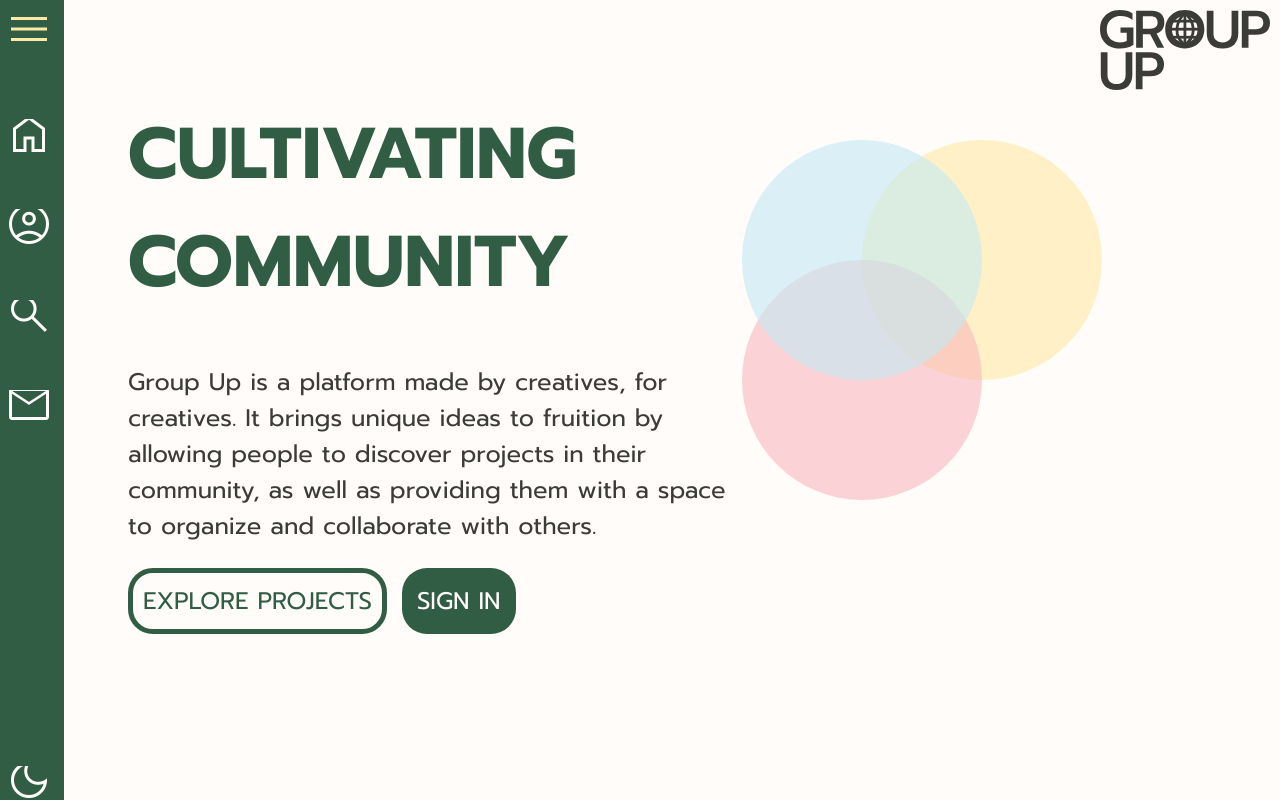
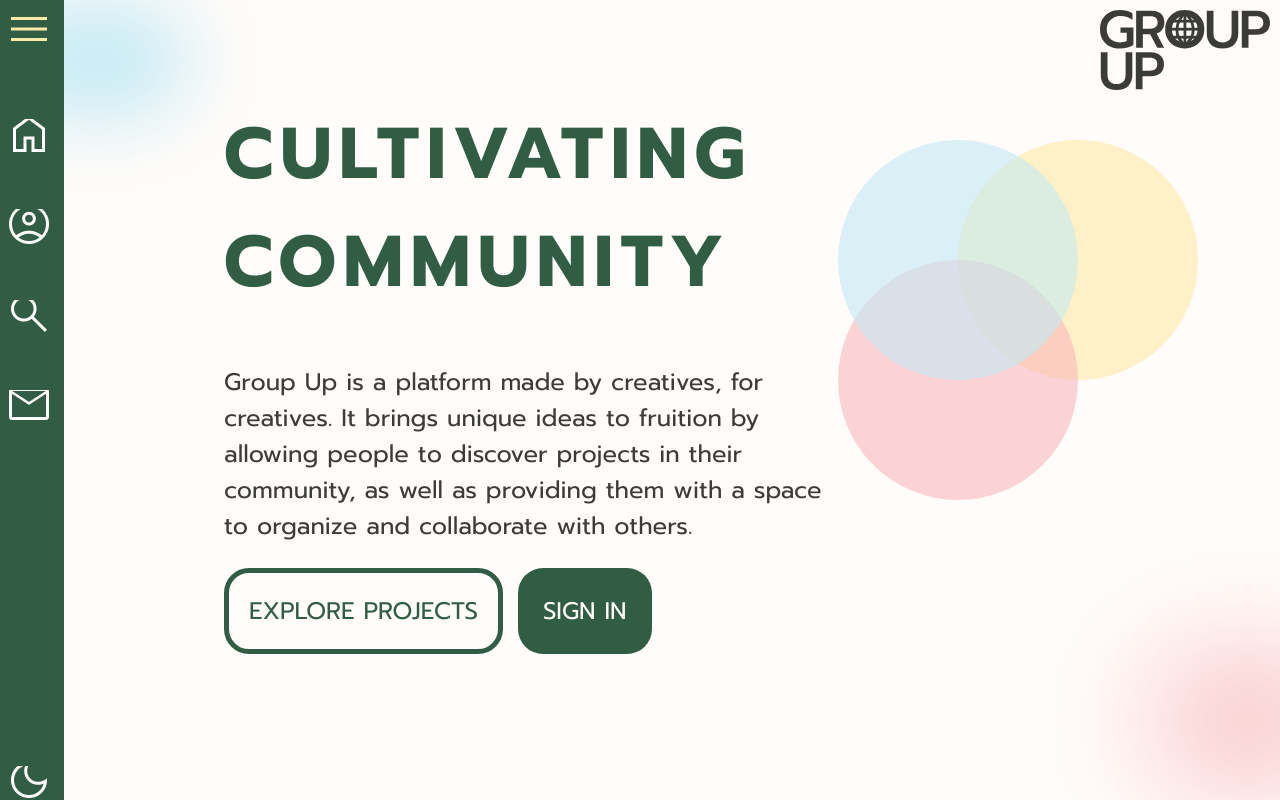
Before and after one commit to epboblet/Group-Up, a React (Create React App) app in the folder group-up/: page / in a window 1280 px wide. Shown: the top 800 px of the page. Built offline with nearby package versions, Linux system fonts and the light colour scheme; no server answers.

Commit message:
small updates to styles
Made some small updates to the style of the page like adding a heading color for light and dark and changing the spacing of the headings

```diff
--- a/group-up/src/App.css
+++ b/group-up/src/App.css
@@ -1,7 +1,7 @@
 /* #region Root */
 :root {
+  font-family: 'Prompt', sans-serif;
   --content-width: 70vw;
-  font-family: 'Prompt', sans-serif;
   --blue: #c3e9f4;
   --green: #315d44;
   --yellow: #ffe9a6;
@@ -20,6 +20,7 @@
   --foreground: var(--green);
   --accent: var(--yellow);
   --svg-filter: none;
+  --headings: var(--green);
 }
 
 :root.dark {
@@ -29,6 +30,7 @@
   --background2: var(--black-darken);
   --foreground: var(--green);
   --accent: var(--yellow);
+  --headings: var(--white);
 }
 
 /* #endregion */
@@ -50,8 +52,9 @@ body {
 }
 
 h1 {
-  color: var(--foreground);
+  color: var(--headings);
   z-index: 3;
+  letter-spacing: 0.1em;
 }
 
 .body-header {
@@ -85,6 +88,7 @@ h1 {
   height: 110vh;
   width: 100vw;
   background-image: linear-gradient(var(--background) 90%, var(--background2) 100%);
+  overflow: hidden;
 }
 
 #about {
@@ -102,6 +106,8 @@ h1 {
 }
 
 #about-body {
+  position: relative;
+  z-index: 3;
   font-size: 3vh;
 }
 
@@ -143,26 +149,26 @@ h1 {
   z-index: 2;
 }
 
-.accent-1 {
-  height: 15em;
-  width: 15em;
+.accent-blue {
+  height: 15vh;
+  width: 15vw;
   border-radius: 50%;
   position: absolute;
   filter: blur(40px);
   background-color: var(--blue);
   z-index: 1;
-  overflow: hidden;
 }
 
-.accent-2 {
-  height: 10em;
-  width: 10em;
+.accent-pink {
+  height: 15vh;
+  width: 15vw;
   border-radius: 50%;
-  position: absolute;
+  position: relative;
   filter: blur(60px);
   background-color: var(--pink);
   z-index: 1;
-  overflow: hidden;
+  top: 70vh;
+  left: 90vw;
 }
 /* #endregion */
 
@@ -343,6 +349,7 @@ h1 {
 
 .top {
   position: fixed;
+  z-index: 3;
   display: inline-block;
   background-color: var(--foreground);
   color: var(--content-text-color);
@@ -412,16 +419,16 @@ button {
 
 .button-main {
   background-color: var(--foreground);
-  padding: 15px;
+  padding: 25px;
   border-radius: 25px;
   color: var(--white);
 }
 
 .button-secondary {
-  border: 5px solid var(--foreground);
-  padding: 10px;
+  border: 5px solid var(--headings);
+  padding: 20px;
   border-radius: 25px;
-  color: var(--green);
+  color: var(--headings);
 }
 
 .hidden {
--- a/group-up/src/Pages/Home.js
+++ b/group-up/src/Pages/Home.js
@@ -54,7 +54,9 @@ const Home = () => {
     }, [])
     return (
         <>
+            <span className='accent-blue'></span>
             <div id='about-container'>
+                <span className='accent-pink'></span>
                 <div id='about'>
                     <div className='about-content'>
                         <h1 id='about-heading'>
```
